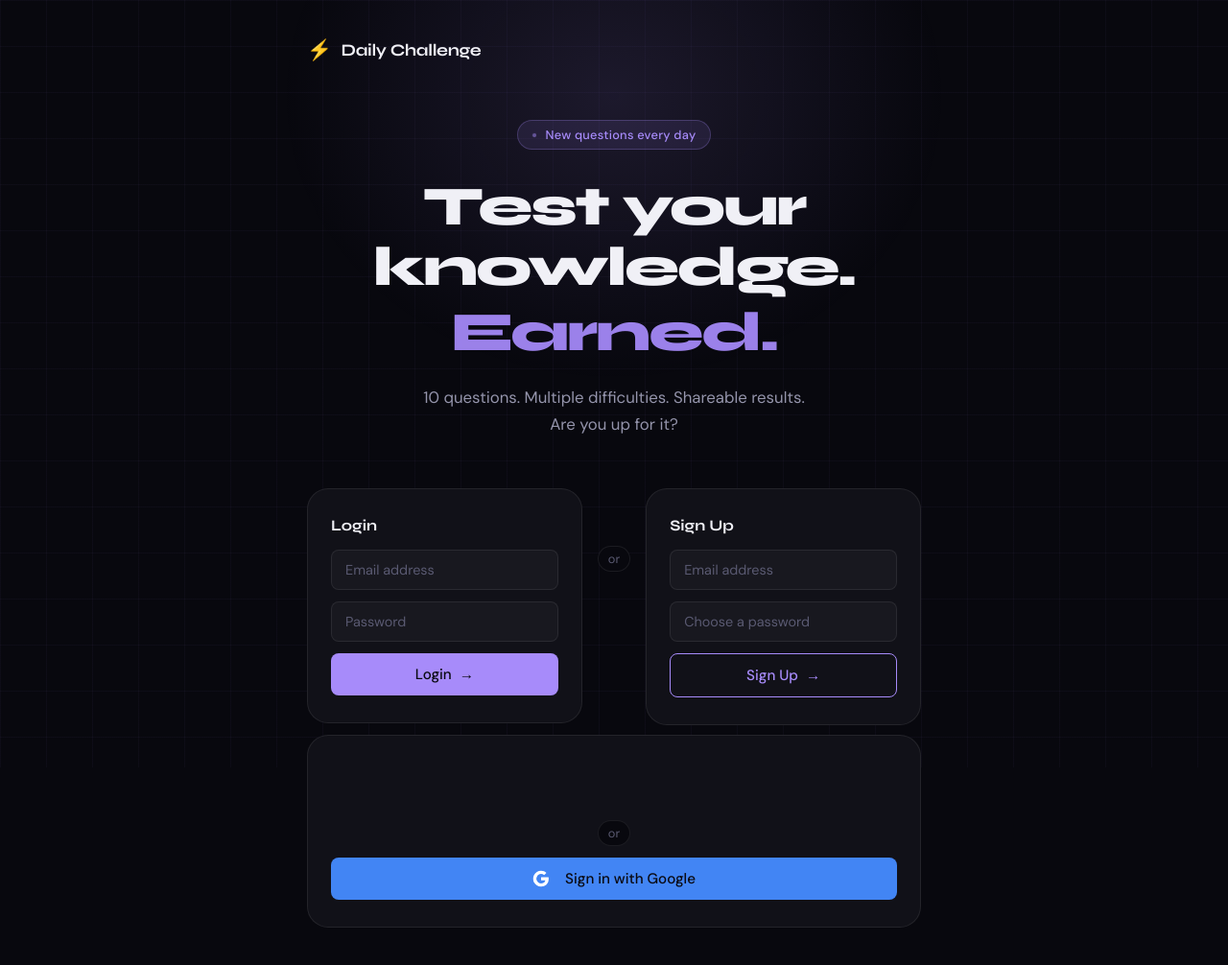
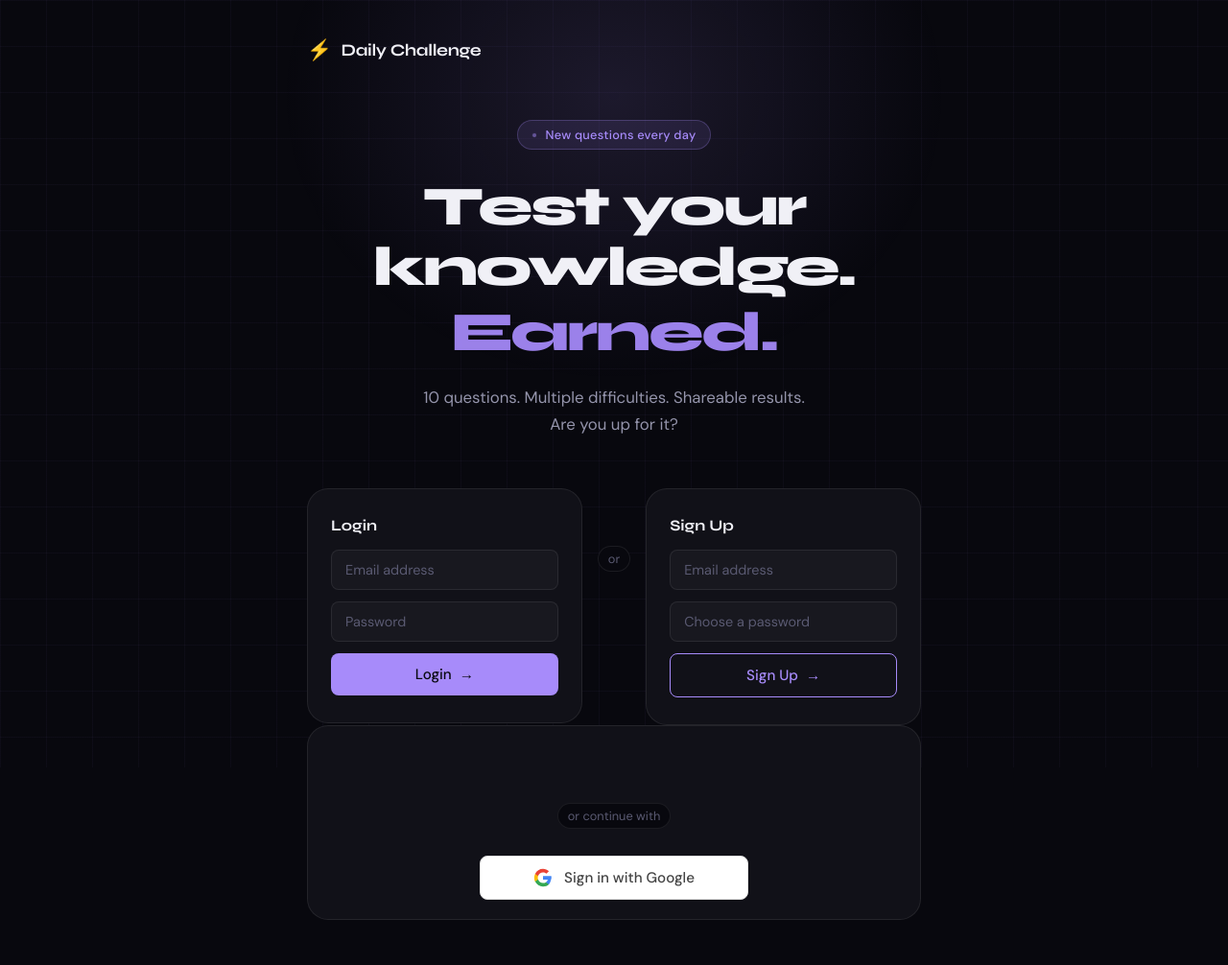
Before and after one commit to bnshaad/daily-challenge-app, a plain HTML site: page public/index.html in a window 1280 px wide. Shown: the whole page at 96% size. Drawn offline with Linux system fonts and the light colour scheme; no server answers.

Commit message:
correct answer bug fixed

```diff
--- a/public/app.js
+++ b/public/app.js
@@ -210,7 +210,8 @@ async function submitAnswer(answer) {
     if (result.correct) {
         resultDiv.innerHTML = '<div class="result correct">✅ Correct!</div>';
     } else {
-        resultDiv.innerHTML = `<div class="result incorrect">❌ The answer was: ${result.correct_answer}</div>`;
+        const correctAnswer = q.correct_answer ?? result.correct_answer;
+        resultDiv.innerHTML = `<div class="result incorrect">❌ The answer was: ${correctAnswer ?? '—'}</div>`;
     }
 
     // Advance after 1.5 s
--- a/public/index.html
+++ b/public/index.html
@@ -61,21 +61,21 @@
                 </div>
             </div>
             <!-- In the auth-grid div, add this auth-box -->
-  <div class="auth-box" style="grid-column: 1 / -1; margin-top: 10px;">
-      <div class="auth-divider"><span>or</span></div>
-      <button class="btn btn-primary" onclick="googleSignIn()" style="background: #4285F4;">
-          <svg style="width: 18px; height: 18px; margin-right: 8px;" viewBox="0 0 24 24">
-              <path fill="white" d="M22.56 12.25c0-.78-.07-1.53-.2-2.25H12v4.26h5.92c-.26 1.37-1.04
-  2.53-2.21 3.31v2.77h3.57c2.08-1.92 3.28-4.74 3.28-8.09z"/>
-              <path fill="white" d="M12 23c2.97 0 5.46-.98 7.28-2.66l-3.57-2.77c-.98.66-2.23 1.06-3.71
+ <div class="auth-box google-box">
+      <div class="auth-divider"><span>or continue with</span></div>
+      <button class="btn btn-google" onclick="googleSignIn()">
+          <svg class="google-icon" viewBox="0 0 24 24">
+              <path fill="#4285F4" d="M22.56 12.25c0-.78-.07-1.53-.2-2.25H12v4.26h5.92c-.26 1.37-1.04
+  2.53-2.21 3.31v2.77h3.57c2.08-1.92 3.28-8.09 3.28-8.09z"/>
+              <path fill="#34A853" d="M12 23c2.97 0 5.46-.98 7.28-2.66l-3.57-2.77c-.98.66-2.23 1.06-3.71
   1.06-2.86 0-5.29-1.93-6.16-4.53H2.18v2.84C3.99 20.53 7.7 23 12 23z"/>
-              <path fill="white" d="M5.84
+              <path fill="#FBBC05" d="M5.84
   14.09c-.22-.66-.35-1.36-.35-2.09s.13-1.43.35-2.09V7.07H2.18C1.43 8.55 1 10.22 1 12s.43 3.45 1.18
   4.93l2.85-2.22.81-.62z"/>
-              <path fill="white" d="M12 5.38c1.62 0 3.06.56 4.21 1.64l3.15-3.15C17.45 2.09 14.97 1 12 1
-  7.7 1 3.99 3.47 2.18 7.07l3.66 2.84c.87-2.6 3.3-4.53 6.16-4.53z"/>
+              <path fill="#EA4335" d="M12 5.38c1.62 0 3.06.56 4.21 1.64l3.15-3.15C17.45 2.09 14.97 1 12 1
+   7.7 1 3.99 3.47 2.18 7.07l3.66 2.84c.87-2.6 3.3-4.53 6.16-4.53z"/>
           </svg>
-          Sign in with Google
+          <span>Sign in with Google</span>
       </button>
   </div>
         </div>
```
Also changed, not shown: server/index.js (+8 -4 lines).
